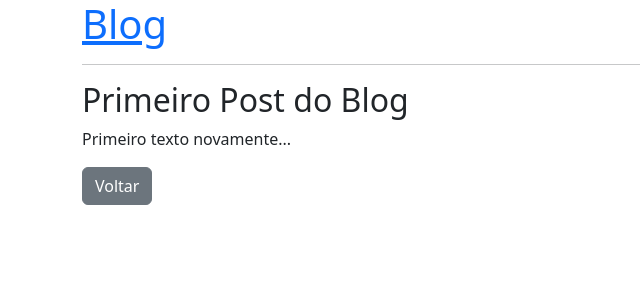
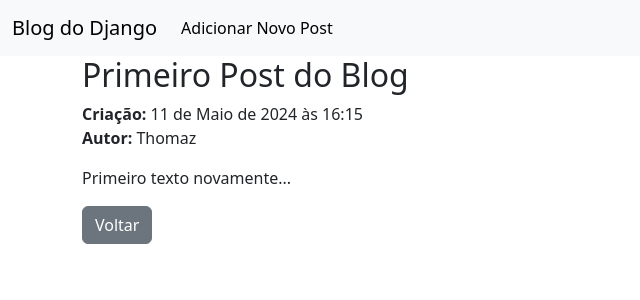
Before and after one commit to thomazrb/t1_django_blog, a Django app: page /post/1/ in a window 1280 px wide. Shown: the top 300 px of the page, without its empty margins (0-640 px from the left). Run offline with Django 4.2, Linux system fonts and the light colour scheme; data comes from the database, SQL or seed files in the repository; both versions use the stored data as it was after the commit.

Commit message:
Post detail e Create

```diff
--- a/blog/models.py
+++ b/blog/models.py
@@ -1,9 +1,11 @@
 from django.db import models
 from django.conf import settings
+from django.urls import reverse
 
 # Create your models here.
 class Post(models.Model):
     title = models.CharField(max_length=150)
+    date = models.DateTimeField(auto_now=True)
     author = models.ForeignKey(
         settings.AUTH_USER_MODEL,
         on_delete=models.CASCADE,
@@ -12,3 +14,6 @@ class Post(models.Model):
 
     def __str__(self):
         return self.title
+
+    def get_absolute_url(self):
+        return reverse('post_detail', kwargs={"pk": self.pk})
--- a/blog/urls.py
+++ b/blog/urls.py
@@ -1,7 +1,8 @@
 from django.urls import path
-from .views import BlogListView, BlogDetailView
+from .views import BlogListView, BlogDetailView, BlogCreateView
 
 urlpatterns = [
     path('', BlogListView.as_view(), name='home'),
     path('post/<int:pk>/', BlogDetailView.as_view(), name='post_detail'),
+    path('post/new/', BlogCreateView.as_view(), name='post_new'),
 ]
--- a/blog/views.py
+++ b/blog/views.py
@@ -1,4 +1,4 @@
-from django.views.generic import ListView, DetailView
+from django.views.generic import ListView, DetailView, CreateView
 from .models import Post
 
 # Create your views here.
@@ -9,3 +9,8 @@ class BlogListView(ListView):
 class BlogDetailView(DetailView):
     model = Post
     template_name = 'post_detail.html'
+
+class BlogCreateView(CreateView):
+    model = Post
+    template_name = 'post_create.html'
+    fields = ['title', 'author', 'content']
--- a/config/settings.py
+++ b/config/settings.py
@@ -38,6 +38,7 @@ INSTALLED_APPS = [
     'django.contrib.messages',
     'django.contrib.staticfiles',
     'blog',
+    'bootstrapform',
 ]
 
 MIDDLEWARE = [
--- a/templates/base.html
+++ b/templates/base.html
@@ -8,11 +8,24 @@
     </head>
 
     <body>
+
+        <nav class="navbar navbar-expand-lg bg-body-tertiary">
+            <div class="container-fluid">
+              <a class="navbar-brand" href="{% url 'home' %}">Blog do Django</a>
+              <button class="navbar-toggler" type="button" data-bs-toggle="collapse" data-bs-target="#navbarNav" aria-controls="navbarNav" aria-expanded="false" aria-label="Toggle navigation">
+                <span class="navbar-toggler-icon"></span>
+              </button>
+              <div class="collapse navbar-collapse" id="navbarNav">
+                <ul class="navbar-nav">
+                  <li class="nav-item">
+                    <a class="nav-link active" aria-current="page" href="{% url 'post_new' %}">Adicionar Novo Post</a>
+                  </li>
+                </ul>
+              </div>
+            </div>
+          </nav>
+
         <div class="container">
-            <header>
-                <h1><a href="{% url 'home' %}">Blog</a></h1>
-                <hr/>
-            </header>
             {% block content %}
             {% endblock content %}
         </div>
--- a/templates/post_detail.html
+++ b/templates/post_detail.html
@@ -2,6 +2,8 @@
 
 {% block content %}
     <h2>{{post.title}}</h2>
+    <p><b>Criação:</b> {{post.date}}<br/>
+    <b>Autor:</b> {{post.author.first_name}}</p>
     <p>{{post.content}}</p>
 
     <p><a class="btn btn-secondary" href="{% url 'home' %}" role="button">Voltar</a></p>
```
Also changed, not shown: templates/post_create.html (added, +14 -0 lines), blog/migrations/0003_post_date.py (added), blog/migrations/0004_post_date2.py (added), blog/migrations/0005_alter_post_date2.py (added), blog/migrations/0006_remove_post_date2.py (added), db.sqlite3.
